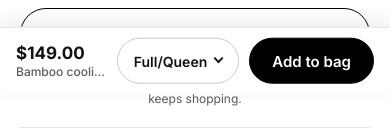
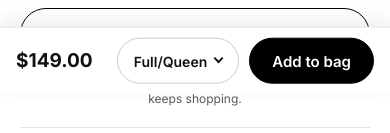
Before and after one commit to JoeyFenny/bedprints, a Next.js app: page /products/bamboo-cooling-comforter/ in a window 390 px wide. Shown: the part 824-957 px from the top of the page. Built offline with nearby package versions, Linux system fonts and the light colour scheme.

Commit message:
Mobile v2: calmer sticky bar (price, size, button), SELF_AUDIT mobile section

```diff
--- a/app/globals.css
+++ b/app/globals.css
@@ -721,3 +721,8 @@ body.menu-open .site-header { transform: none; transition: none; }
   .opt-label { margin: 14px 0 8px; }
   .crumbs a, .crumbs span { padding: 9px 0; }
 }
+
+/* Sticky bar: price, size pill, button. The product name is already on screen above, so it is dropped to keep three clear targets. */
+.sticky-atc .sa-name { display: none; }
+.sticky-atc .sa-price { font-size: 19px; }
+.sa-size { max-width: 150px; white-space: nowrap; overflow: hidden; }
```
Also changed, not shown: 1 other file (tests, documents, lock files or other folders).
